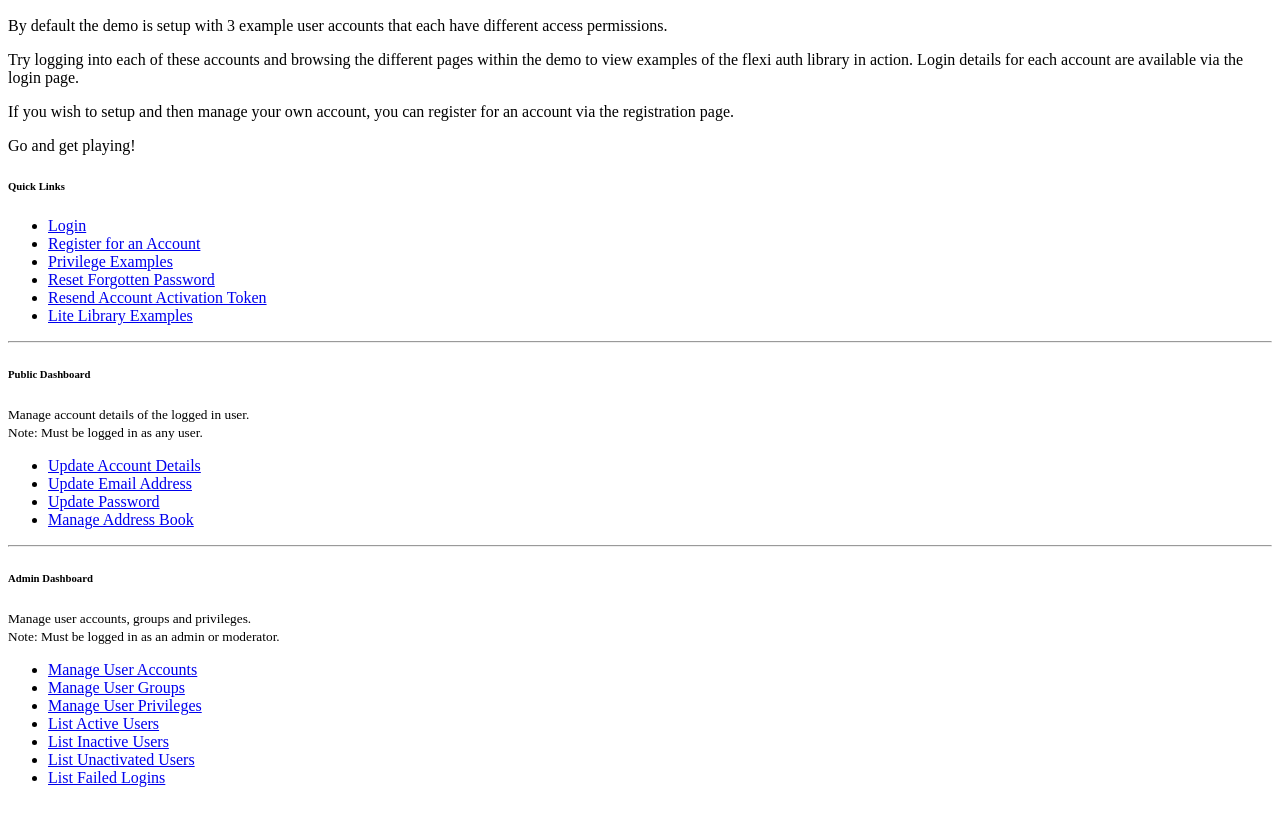
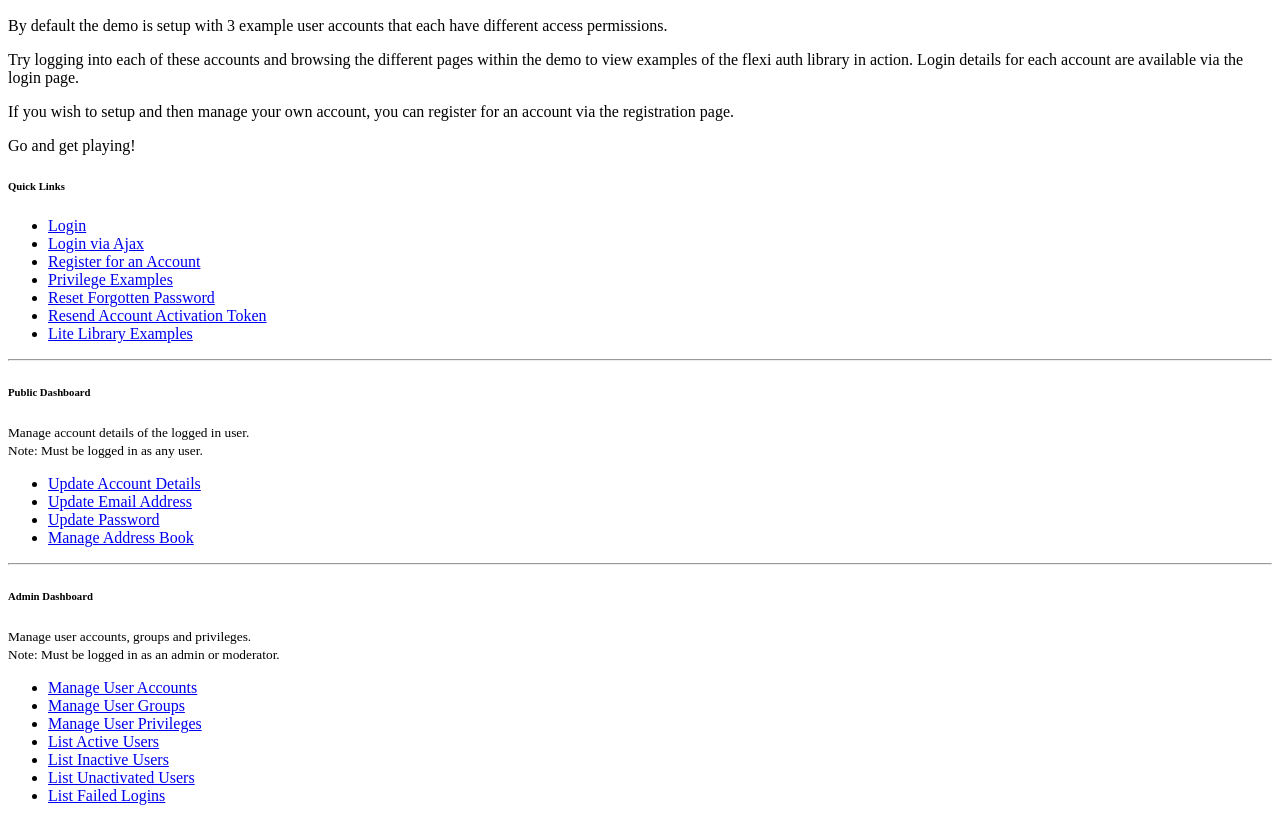
Before and after one commit to haseydesign/flexi-auth, a PHP site: the page made by demo_files/application/views/demo_view.php in a window 1280 px wide. Shown: the part 520-1341 px from the top of the page. Before the commit the page ends 1307 px from the top, so only its background shows below. Run offline with PHP 8.4, Linux system fonts and the light colour scheme; the template is opened without the code that fills it: most values are stand-ins (such as "Sample title", 1, 10 or a date in 2020).

Commit message:
Added link to the login via ajax example on the demo home page

```diff
--- a/demo_files/application/views/demo_view.php
+++ b/demo_files/application/views/demo_view.php
@@ -66,6 +66,9 @@
 				<ul class="bullet">
 					<li>
 						<a href="<?php echo $base_url; ?>auth">Login</a>
+					</li>
+					<li>
+						<a href="<?php echo $base_url; ?>auth/login_via_ajax">Login via Ajax</a>
 					</li>
 					<li>
 						<a href="<?php echo $base_url; ?>auth/register_account">Register for an Account</a>
```
